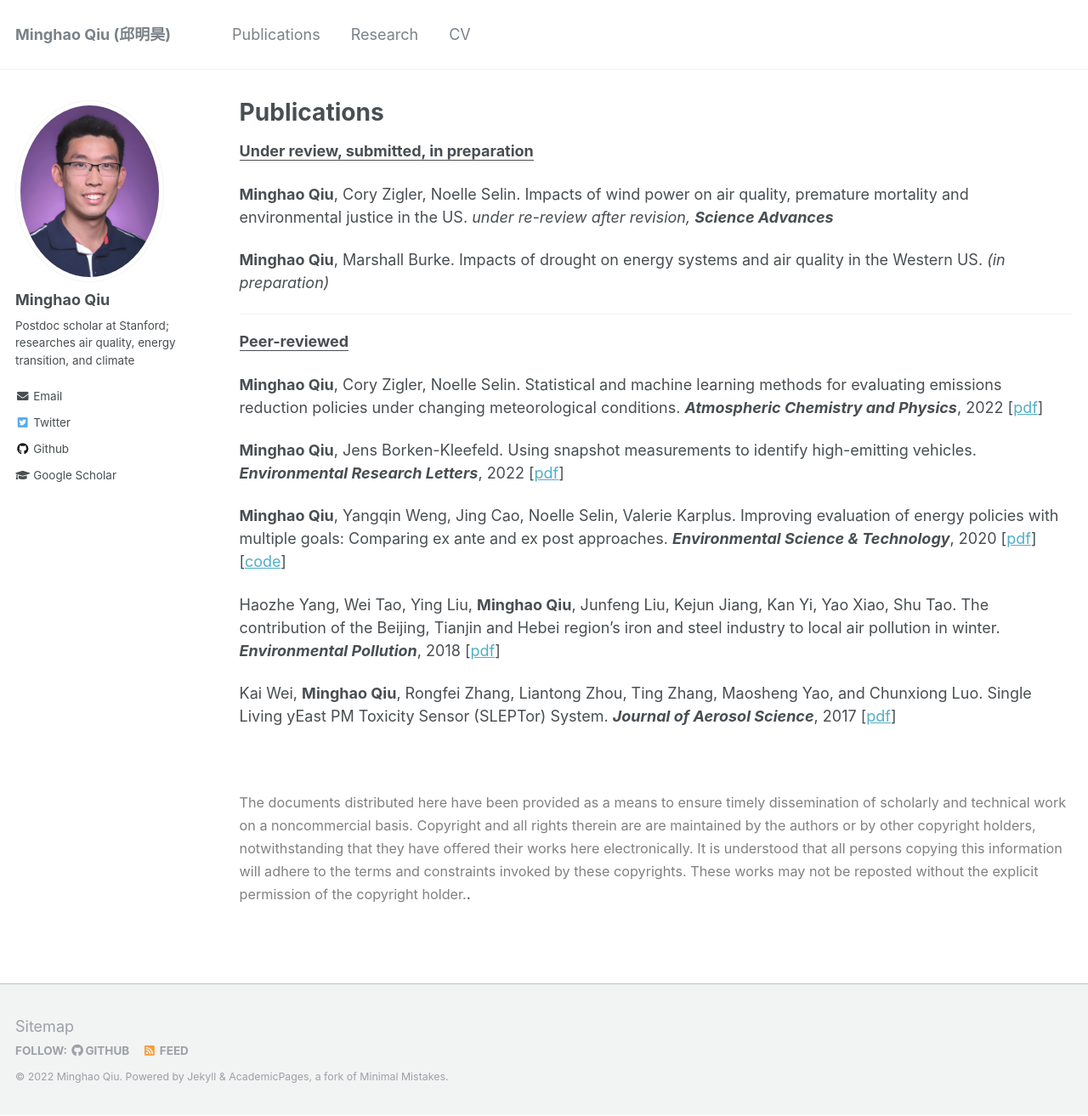
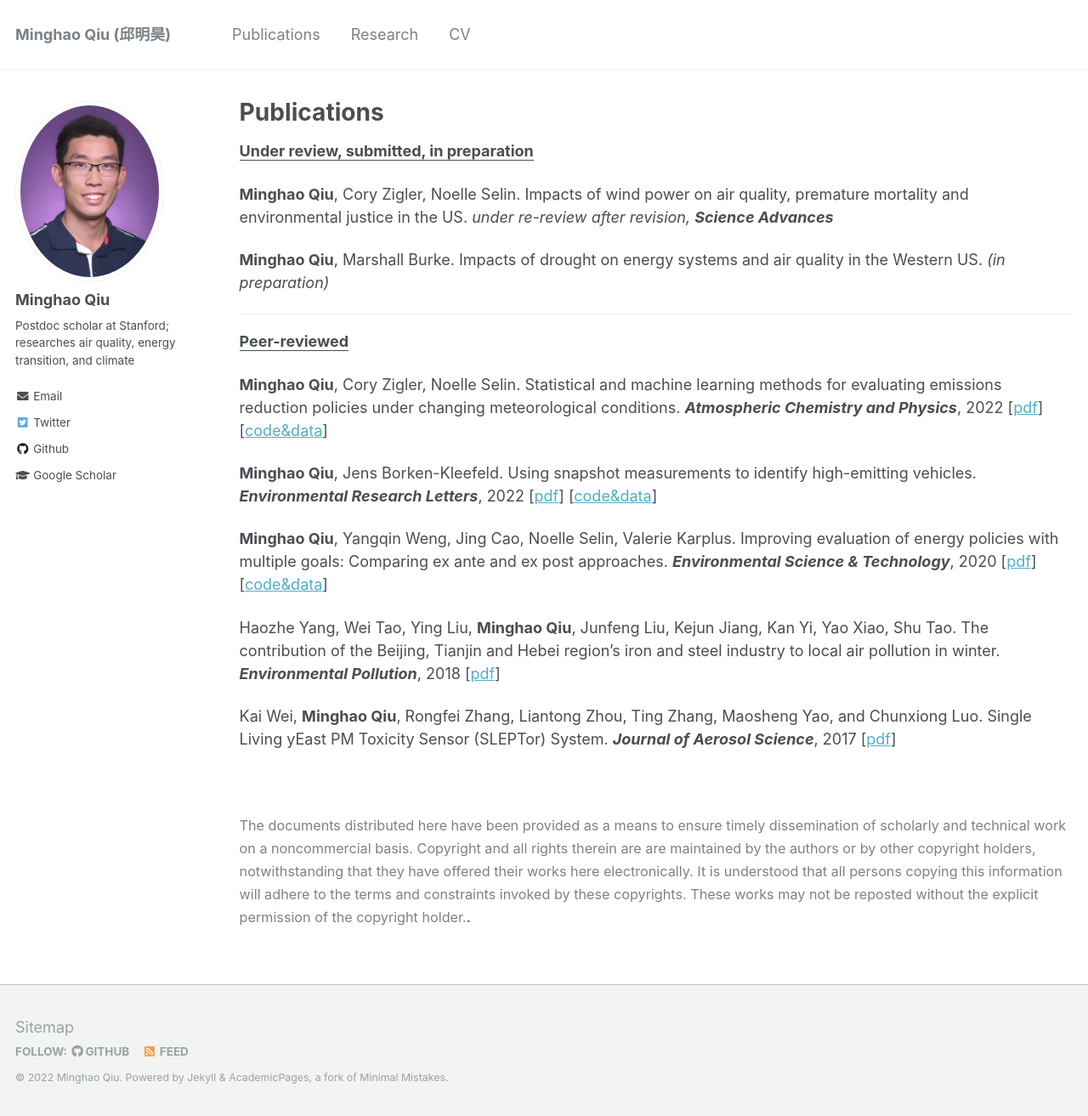
Before and after one commit to mhqiu/mhqiu.github.io, a Jekyll site: the page built from _pages/publications.md, in a window 1280 px wide and 1313 px high. Shown: the whole window at 85% size. Built offline with Jekyll 4.4.1, drawn with Linux system fonts in a browser that asks for light colours.

Commit message:
Update publications.md

```diff
--- a/_pages/publications.md
+++ b/_pages/publications.md
@@ -30,11 +30,13 @@ author_profile: true
 
 **<ins>Peer-reviewed</ins>**
 
-**Minghao Qiu**, Cory Zigler, Noelle Selin. Statistical and machine learning methods for evaluating emissions reduction policies under changing meteorological conditions. ***Atmospheric Chemistry and Physics***, 2022 \[[pdf](https://acp.copernicus.org/articles/22/10551/2022/acp-22-10551-2022.html)\]
+**Minghao Qiu**, Cory Zigler, Noelle Selin. Statistical and machine learning methods for evaluating emissions reduction policies under changing meteorological conditions. ***Atmospheric Chemistry and Physics***, 2022 \[[pdf](https://acp.copernicus.org/articles/22/10551/2022/acp-22-10551-2022.html)\] \[[code&data](https://zenodo.org/record/6857259#.YwGn3eyZOdo)\]
 
-**Minghao Qiu**, Jens Borken-Kleefeld. Using snapshot measurements to identify high-emitting vehicles. ***Environmental Research Letters***, 2022 \[[pdf](https://iopscience.iop.org/article/10.1088/1748-9326/ac5c9e/data)\]
 
-**Minghao Qiu**, Yangqin Weng, Jing Cao, Noelle Selin, Valerie Karplus. Improving evaluation of energy policies with multiple goals: Comparing ex ante and ex post approaches. ***Environmental Science & Technology***, 2020 \[[pdf](https://pubs.acs.org/doi/abs/10.1021/acs.est.0c01381)\] \[[code](https://github.com/mhqiu/Qiu_etal_EST_2020)\]
+**Minghao Qiu**, Jens Borken-Kleefeld. Using snapshot measurements to identify high-emitting vehicles. ***Environmental Research Letters***, 2022 \[[pdf](https://iopscience.iop.org/article/10.1088/1748-9326/ac5c9e/data)\] \[[code&data](https://zenodo.org/record/6341957#.YwGn_-yZOdo)\]
+
+
+**Minghao Qiu**, Yangqin Weng, Jing Cao, Noelle Selin, Valerie Karplus. Improving evaluation of energy policies with multiple goals: Comparing ex ante and ex post approaches. ***Environmental Science & Technology***, 2020 \[[pdf](https://pubs.acs.org/doi/abs/10.1021/acs.est.0c01381)\] \[[code&data](https://github.com/mhqiu/Qiu_etal_EST_2020)\]
 
 Haozhe Yang, Wei Tao, Ying Liu, **Minghao Qiu**, Junfeng Liu, Kejun Jiang, Kan Yi, Yao Xiao, Shu Tao. The contribution of the Beijing, Tianjin and Hebei region's iron and steel industry to local air pollution in winter. ***Environmental Pollution***, 2018 \[[pdf](https://www.sciencedirect.com/science/article/pii/S0269749118329038)\]
 
```
